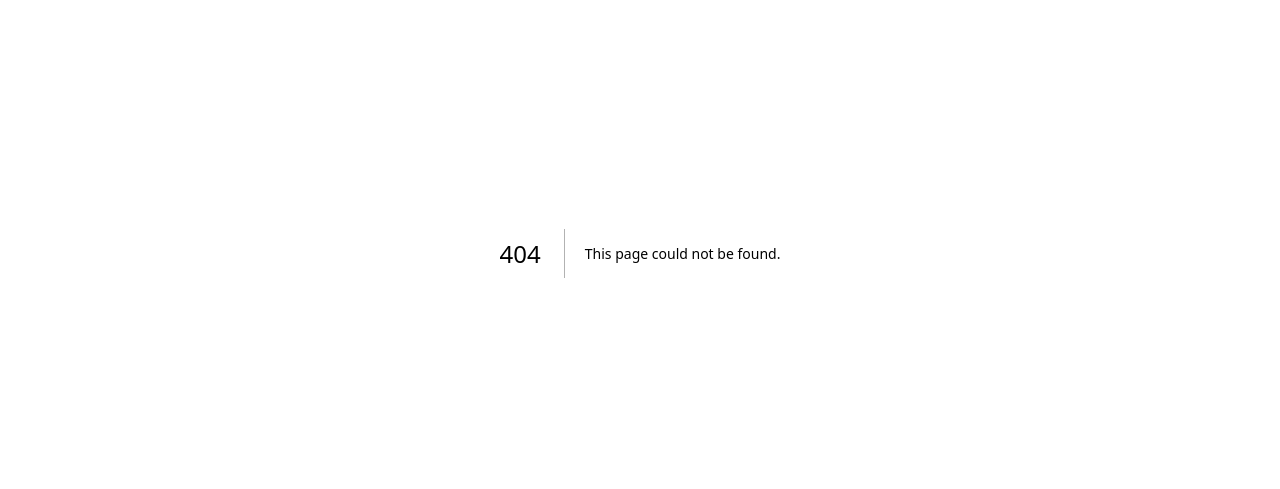
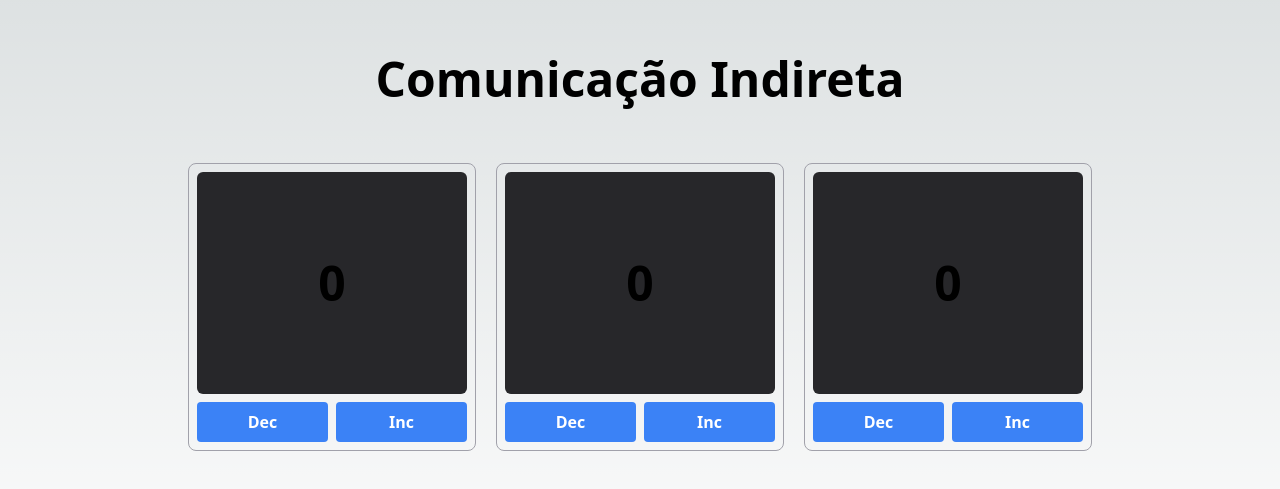
Before and after one commit to Weddly/app-inicial-next-react, a Next.js app: page /comunicacao/indireta in a window 1280 px wide. Before the commit this address had no page. Shown: the part 147-636 px from the top of the page. Built offline with nearby package versions, Linux system fonts and the light colour scheme.

Commit message:
Aula #2 - Comunicação entre componentes (indireta)

```diff
--- /dev/null
+++ b/src/components/comunicacao/indireta/Botoes.tsx
@@ -0,0 +1,22 @@
+interface BotoesProps {
+    inc: (valor: number) => void
+    dec: () => void
+}
+
+export default function Botoes (props: BotoesProps) {
+    return(
+        <div className="flex justify-between pt-2 gap-2">
+            <button className="botao flex-1"
+                    onClick={props.dec}
+            >
+                Dec
+            </button>
+            <button className="botao flex-1"
+                    onClick={() => props.inc(10)}
+            >
+                Inc
+            </button>
+        </div>
+    )
+
+}
--- /dev/null
+++ b/src/components/comunicacao/indireta/Contador.tsx
@@ -0,0 +1,26 @@
+import { useState } from "react";
+import Botoes from "./Botoes";
+import Display from "./Display";
+
+export default function Contador () {
+    const [num, setNum] = useState<number>(0)
+
+    function incrementar(valor: number) {
+        setNum(num + valor)
+    }
+
+    function decrementar() {
+        setNum(num - 1)
+    }
+
+    return(
+        <div className={`
+            flex flex-col p-2 w-72 h-72
+            border border-zinc-400 rounded-lg
+        `}>
+            <Display valor={num} />
+            <Botoes inc={incrementar} dec={decrementar} />
+        </div>
+    )
+
+}
--- /dev/null
+++ b/src/components/comunicacao/indireta/Display.tsx
@@ -0,0 +1,15 @@
+interface DisplayProps {
+    valor: number
+}
+
+export default function Display (props: DisplayProps) {
+    return(
+        <div className={`
+            flex justify-center items-center flex-1
+            bg-zinc-800 text-5xl
+             font-black rounded-md p-5`}>
+            {props.valor}
+        </div>
+    )
+
+}
--- /dev/null
+++ b/src/pages/comunicacao/indireta.tsx
@@ -0,0 +1,15 @@
+import Contador from "@/components/comunicacao/indireta/Contador";
+
+export default function PaginaIndireta() {
+    return (
+        <div className="flex flex-col gap-5 justify-center items-center h-screen">
+            <h1 className="text-5xl mb-10 font-black">Comunicação Indireta</h1>
+
+            <div className="flex gap-5">
+                <Contador />
+                <Contador />
+                <Contador />
+            </div>
+        </div>
+    )
+}
--- /dev/null
+++ b/src/styles/components.css
@@ -0,0 +1,5 @@
+.botao {
+    @apply bg-blue-500 text-white;
+    @apply font-bold px-4 py-2 rounded;
+
+}
--- a/src/styles/globals.css
+++ b/src/styles/globals.css
@@ -1,3 +1,4 @@
+@import url(components.css);
 @tailwind base;
 @tailwind components;
 @tailwind utilities;
```
Also changed, not shown: src/instrucoes.md (+4 -0 lines).
